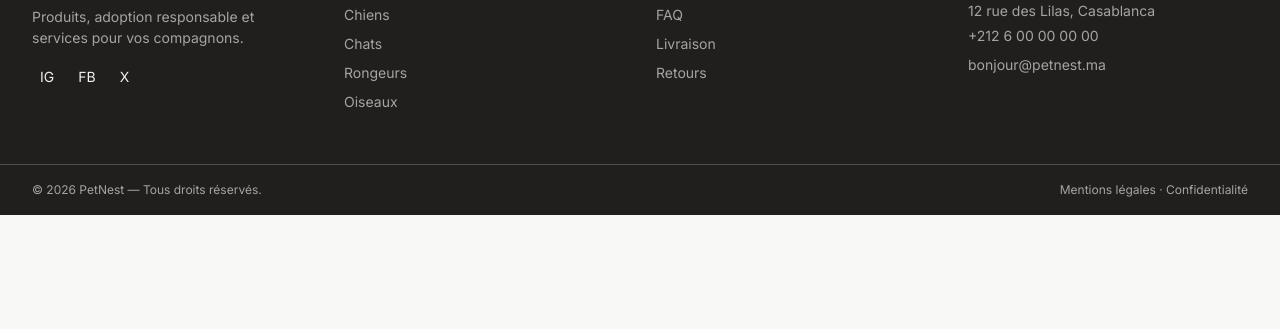
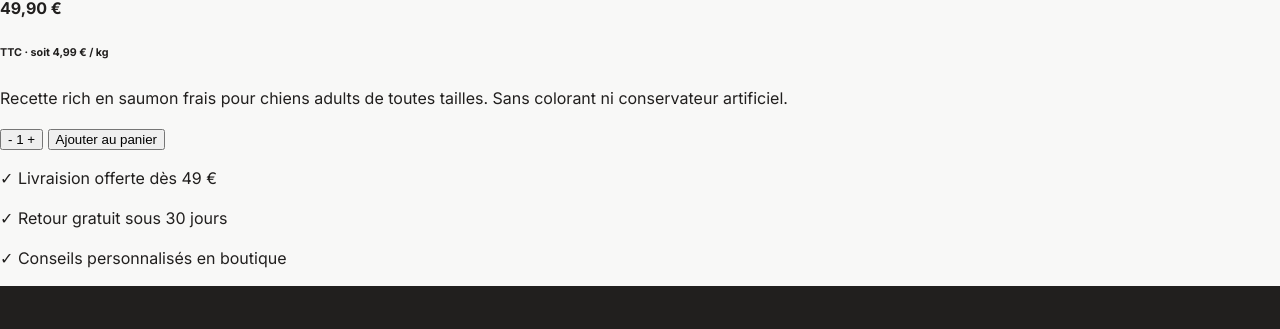
Before and after one commit to ragn4r0ck/PetNest, a website: page produit/index.html in a window 1280 px wide. Shown: the part 194-523 px from the top of the page. Drawn offline with Linux system fonts and the light colour scheme.

Commit message:
Informations et prix du produit

```diff
--- a/produit/index.html
+++ b/produit/index.html
@@ -64,6 +64,18 @@
         <img src="/produit/image_3_packshot.png" alt="" class="ss">
         </div>
       </div>
+      <div class="produit-conteneur">
+        <h2>Croquettes saumon & riz 10 kg</h2>
+        <div class="prix">
+          <h4>49,90 €</h4>
+          <h6>TTC · soit 4,99 € / kg</h6>
+        </div>
+        <p>Recette rich en saumon frais pour chiens adults de toutes tailles. Sans colorant ni conservateur artificiel.</p>
+        <button>- 1 +</button> <button id="ajout">Ajouter au panier</button>
+        <p><span>✓</span> Livraision offerte dès 49 €</p>
+        <p><span>✓</span> Retour gratuit sous 30 jours</p>
+        <p><span>✓</span> Conseils personnalisés en boutique</p>
+      </div>
     </section>
   </main>
   <footer class="site-footer">
```
